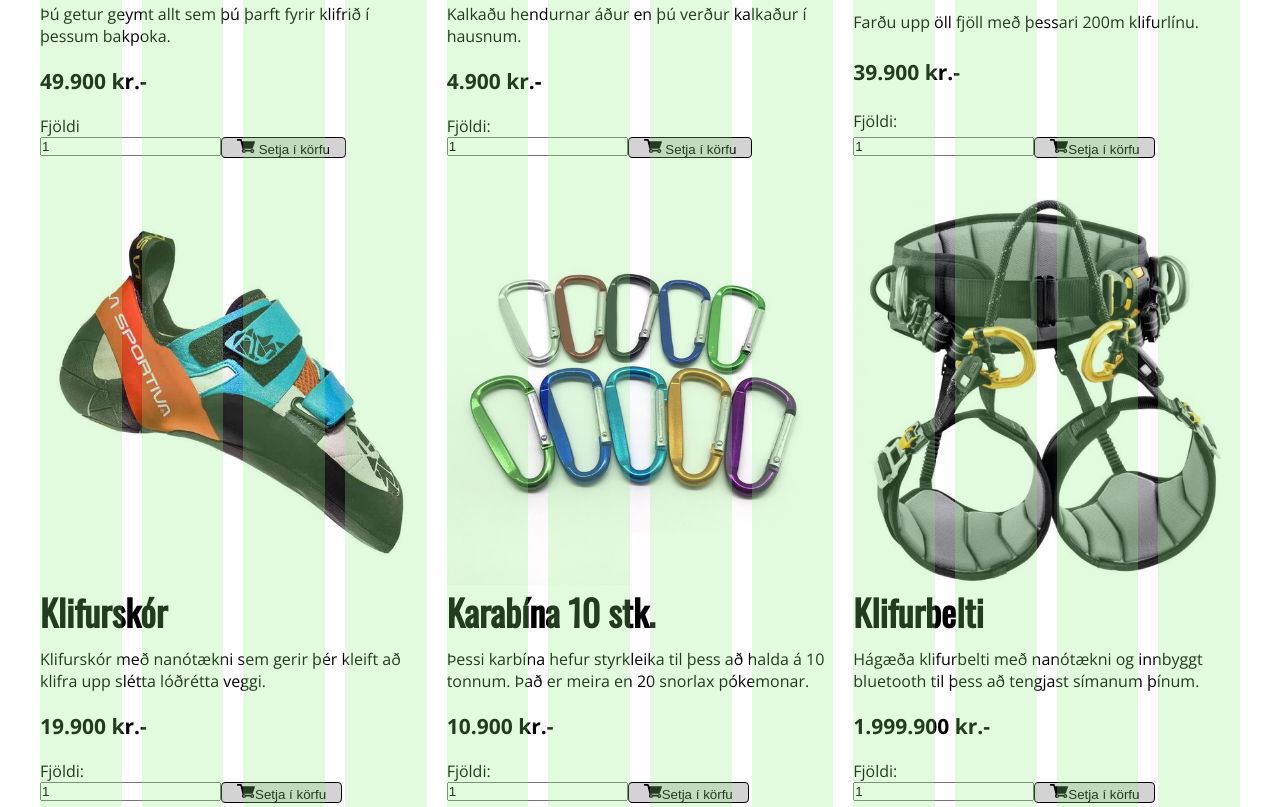
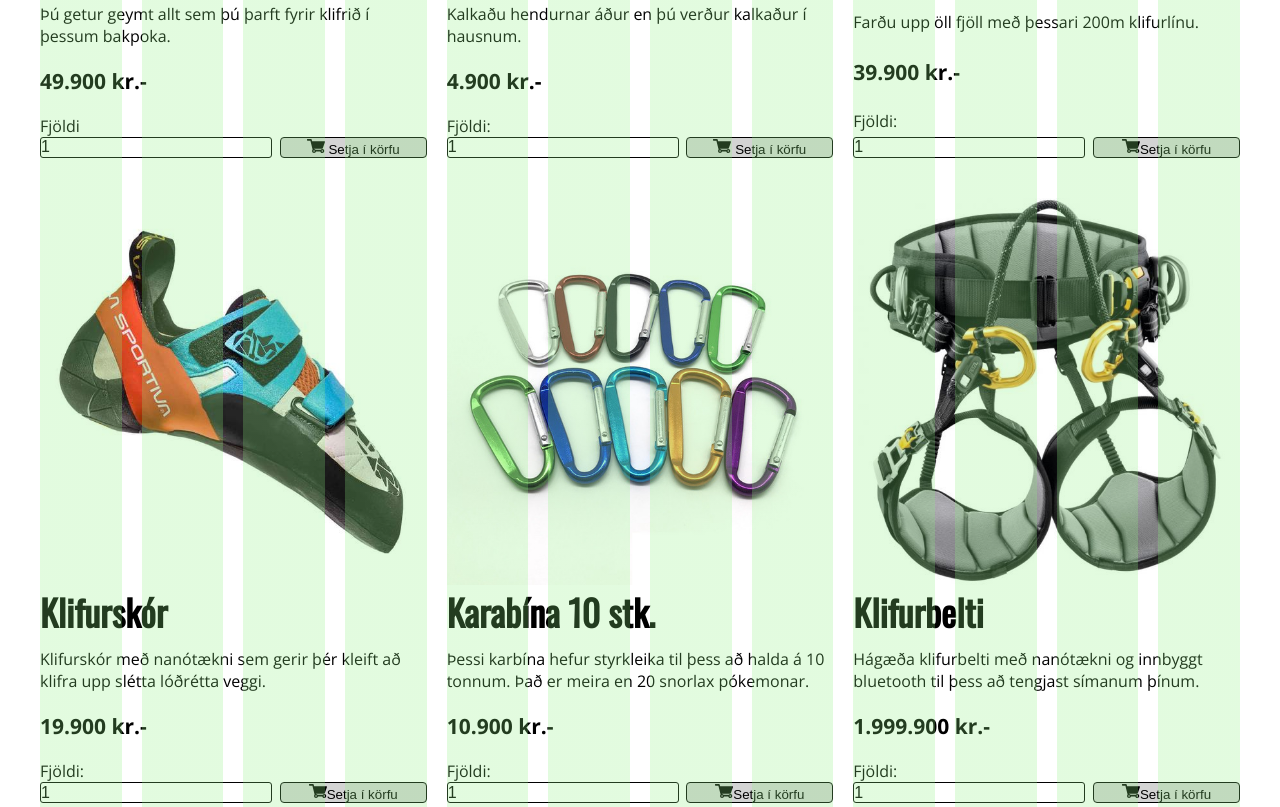
Before and after one commit to viktorgiz/Storaverkefnid, a plain HTML site: page Vorur.html in a window 1280 px wide. Shown: the part 636-1443 px from the top of the page. Drawn offline with nearby package versions, Linux system fonts and the light colour scheme.

Commit message:
Add files via upload

```diff
--- a/Vorur.html
+++ b/Vorur.html
@@ -16,6 +16,7 @@
     <header>
         <h1> Prílihúsið </h1>
         <div class="card__row footer__grid">
+                <div class="box__sides"> </div>
             <div class="card__head">
                 <a href="index.html"> FORSÍÐA </a>
                 <a class="underline" href="Vorur.html"> VÖRUR </a>
@@ -37,11 +38,11 @@
                     <h4> 49.900 kr.-</h4>
                     <p class="fjoldi__nomarginbot">Fjöldi</p>
                     <div class="uppfaera__vorur">
-                        <div>
-                            <input type="text"
+
+                            <input class="input__staekka" type="text"
                                 id = "Fjöldi"
                                 value="1" />
-                        </div>
+
                         <button class="button__vorur"><img class="img__vorur" src="./img/karfa.svg" alt="karfa">  Setja í körfu </button>
                     </div>
                 </div>
@@ -53,11 +54,11 @@
                     <h4>4.900 kr.-</h4>
                     <p class="fjoldi__nomarginbot">Fjöldi:</p>
                     <div class="uppfaera__vorur">
-                        <div>
-                        <input type="text"
+
+                        <input class="input__staekka" type="text"
                             id = "Fjöldi"
                             value="1" />
-                        </div>
+
                         <button class="button__vorur"><img class="img__vorur" src="./img/karfa.svg" alt="karfa"> Setja í körfu </button>
                     </div>
                 </div>
@@ -69,11 +70,11 @@
                     <h4>39.900 kr.-</h4>
                     <p class="fjoldi__nomarginbot">Fjöldi:</p>
                     <div class="uppfaera__vorur">
-                        <div>
-                            <input type="text"
+
+                            <input class="input__staekka" type="text"
                                 id = "Fjöldi"
                                 value="1" />
-                        </div>
+
                         <button class="button__vorur"> <img class="img__vorur" src="./img/karfa.svg" alt="karfa">Setja í körfu</button>
                     </div>
                 </div>
@@ -84,11 +85,11 @@
                     <h4>19.900 kr.-</h4>
                     <p class="fjoldi__nomarginbot">Fjöldi:</p>
                     <div class="uppfaera__vorur">
-                        <div>
-                            <input type="text"
+
+                            <input class="input__staekka" type="text"
                                 id = "Fjöldi"
                                 value="1" />
-                        </div>
+
                         <button class="button__vorur"><img class="img__vorur" src="./img/karfa.svg" alt="karfa">Setja í körfu</button>
                     </div>
                 </div>
@@ -101,11 +102,11 @@
                     <h4>10.900 kr.-</h4>
                     <p class="fjoldi__nomarginbot">Fjöldi:</p>
                     <div class="uppfaera__vorur">
-                        <div>
-                            <input type="text";
+
+                            <input class="input__staekka" type="text";
                                 id = "Fjöldi"
                                 value="1" />
-                            </div>
+
                             <button class="button__vorur"><img class="img__vorur" src="./img/karfa.svg" alt="karfa">Setja í körfu</button>
                     </div>
                 </div>
@@ -118,11 +119,11 @@
                     <h4>1.999.900 kr.-</h4>
                     <p class="fjoldi__nomarginbot">Fjöldi:</p>
                     <div class="uppfaera__vorur">
-                        <div>
-                            <input type="text";
+
+                            <input class="input__staekka" type="text";
                             id = "Fjöldi"
                             value="1" />
-                        </div>
+
                         <button class="button__vorur"><img class="img__vorur" src="./img/karfa.svg" alt="karfa">Setja í körfu</button>
                     </div>
                 </div>
--- a/vorur.css
+++ b/vorur.css
@@ -38,7 +38,21 @@
 
   .uppfaera__vorur{
     display:inline-flex;
+    justify-content: space-between;
   }
+
+
+  .input__staekka{
+   width: 60%;
+   display:block;
+    border: 1px solid black;
+    border-radius: 3px;
+    font-size: 16px;
+    outline: none;
+}
+button{
+  width: 38%;
+}
 
   .button__vorur{
     display: inline-block;
@@ -51,9 +65,7 @@
     border: 1px solid #000000;
   }
 
-  .button__vorur:focus, input:focus{
-    outline: none;
-  }
+
 
   .button__vorur:hover{
     background-color: #00b7ff;
```
